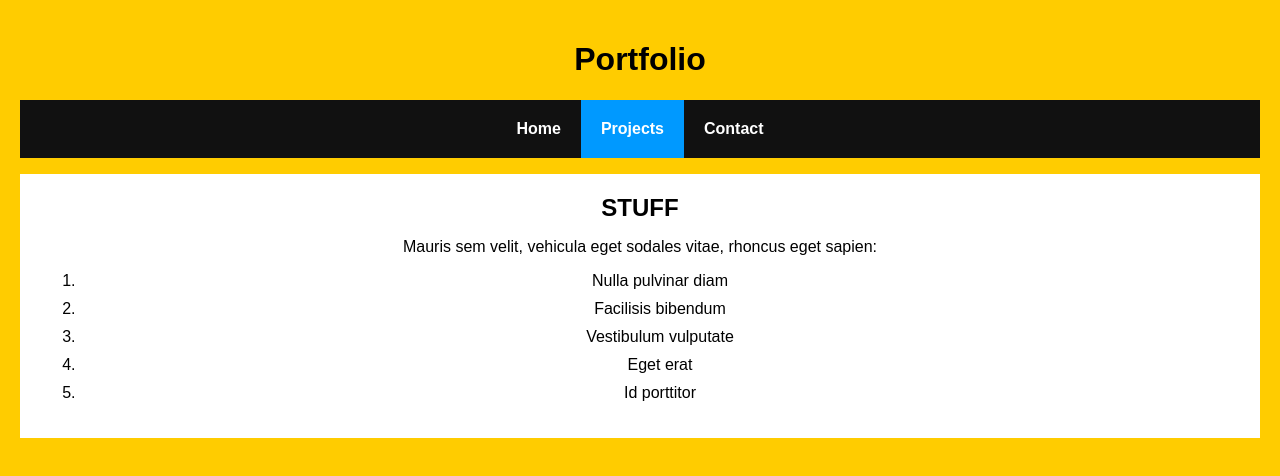
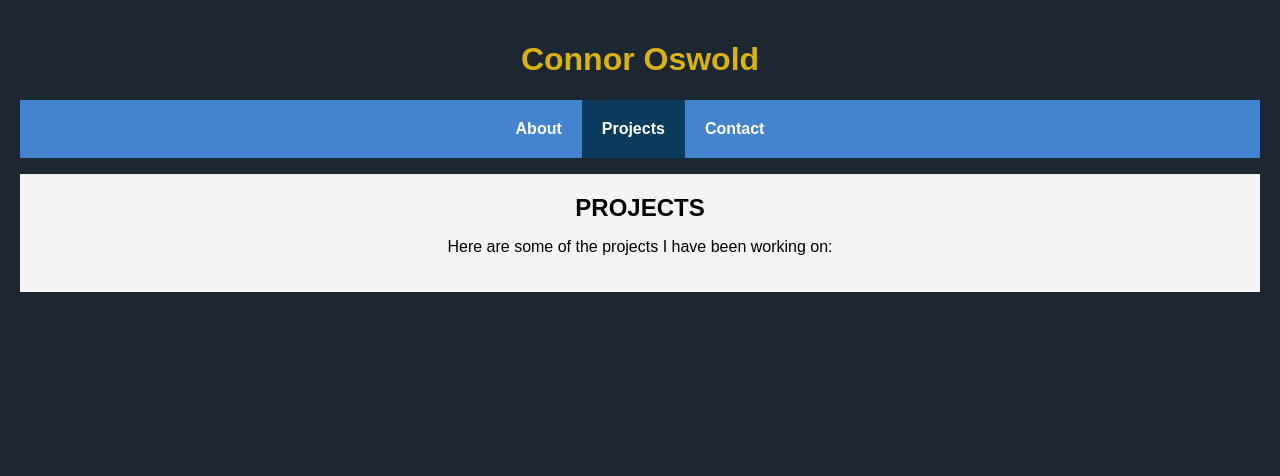
Before and after one commit to Coswold/react_portfolio, a React (Create React App) app: page /#/stuff in a window 1280 px wide. Shown: the top 476 px of the page. Built offline with nearby package versions, Linux system fonts and the light colour scheme.

Commit message:
changed styling and content

```diff
--- a/src/components/contact.js
+++ b/src/components/contact.js
@@ -4,9 +4,8 @@ class Contact extends Component {
   render() {
     return (
       <div>
-        <h2>GOT QUESTIONS?</h2>
-        <p>The easiest thing to do is post on
-        our <a href="http://forum.kirupa.com">forums</a>.
+        <h2>GET IN TOUCH</h2>
+        <p><a href="">Link</a>.
         </p>
       </div>
     );
--- a/src/components/main.js
+++ b/src/components/main.js
@@ -5,14 +5,10 @@ class Main extends Component {
     return (
       <div>
         <h2>HELLO</h2>
-        <p>Cras facilisis urna ornare ex volutpat, et
-        convallis erat elementum. Ut aliquam, ipsum vitae
-        gravida suscipit, metus dui bibendum est, eget rhoncus nibh
-        metus nec massa. Maecenas hendrerit laoreet augue
-        nec molestie. Cum sociis natoque penatibus et magnis
-        dis parturient montes, nascetur ridiculus mus.</p>
+        <p>I'm a software engineer who is passionate about open source education,
+            computer science, and helping people find their passion.</p>
 
-        <p>Duis a turpis sed lacus dapibus elementum sed eu lectus.</p>
+        <p>If you'd like to learn more, have a look around.</p>
       </div>
     );
   }
--- a/src/components/navbar.js
+++ b/src/components/navbar.js
@@ -14,9 +14,9 @@ class Navbar extends Component {
         return (
             <HashRouter>
             <div>
-              <h1>Portfolio</h1>
+              <h1>Connor Oswold</h1>
               <ul className="header">
-                  <li><NavLink exact to="/">Home</NavLink></li>
+                  <li><NavLink exact to="/">About</NavLink></li>
                   <li><NavLink to="/stuff">Projects</NavLink></li>
                   <li><NavLink to="/contact">Contact</NavLink></li>
               </ul>
--- a/src/components/projects.js
+++ b/src/components/projects.js
@@ -4,16 +4,9 @@ class Projects extends Component {
   render() {
     return (
       <div>
-        <h2>STUFF</h2>
-        <p>Mauris sem velit, vehicula eget sodales vitae,
-        rhoncus eget sapien:</p>
-        <ol>
-          <li>Nulla pulvinar diam</li>
-          <li>Facilisis bibendum</li>
-          <li>Vestibulum vulputate</li>
-          <li>Eget erat</li>
-          <li>Id porttitor</li>
-        </ol>
+        <h2>PROJECTS</h2>
+        <p>Here are some of the projects I have been working on:</p>
+
       </div>
     );
   }
--- a/src/index.css
+++ b/src/index.css
@@ -1,7 +1,15 @@
+/* Pale Gold - #C0B283
+Silk - #DCD0C0
+Paper - #F4F4F4
+Charcoal - #373737 */
+
 body {
-  background-color: #FFCC00;
+  background-color: #1D2731;
   padding: 20px;
   margin: 0;
+}
+h1 {
+    color: #D9B310;
 }
 h1, h2, p, ul, li {
   font-family: sans-serif;
@@ -12,7 +20,7 @@ ul.header li {
   margin: 0;
 }
 ul.header {
-  background-color: #111;
+  background-color: #4484CE;
   padding: 0;
 }
 ul.header li a {
@@ -23,7 +31,7 @@ ul.header li a {
   display: inline-block;
 }
 .content {
-  background-color: #FFF;
+  background-color: #F4F4F4;
   padding: 20px;
 }
 .content h2 {
@@ -34,5 +42,5 @@ ul.header li a {
   margin-bottom: 10px;
 }
 .active {
-  background-color: #0099FF;
+  background-color: #0B3C5D;
 }
```
